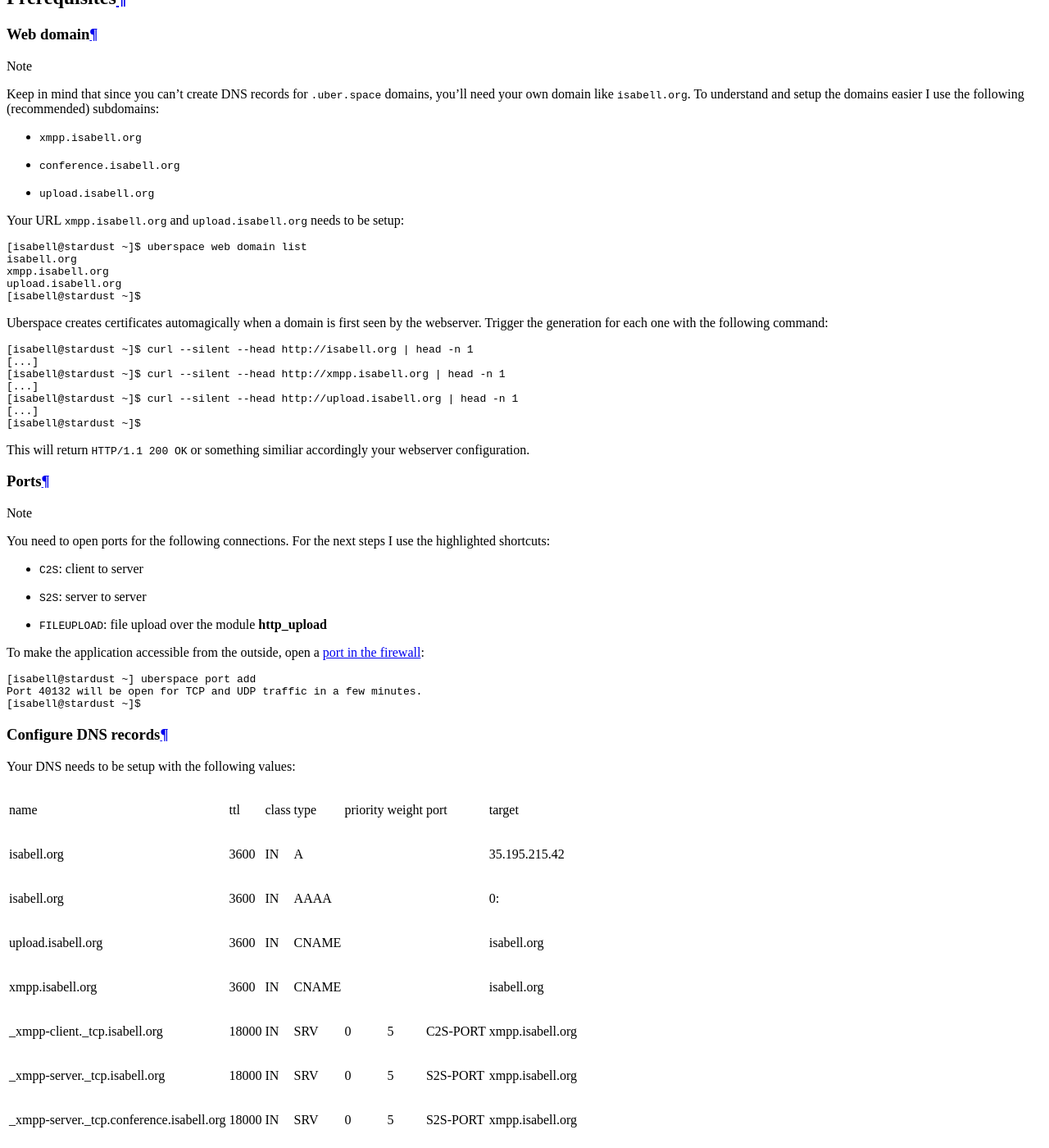
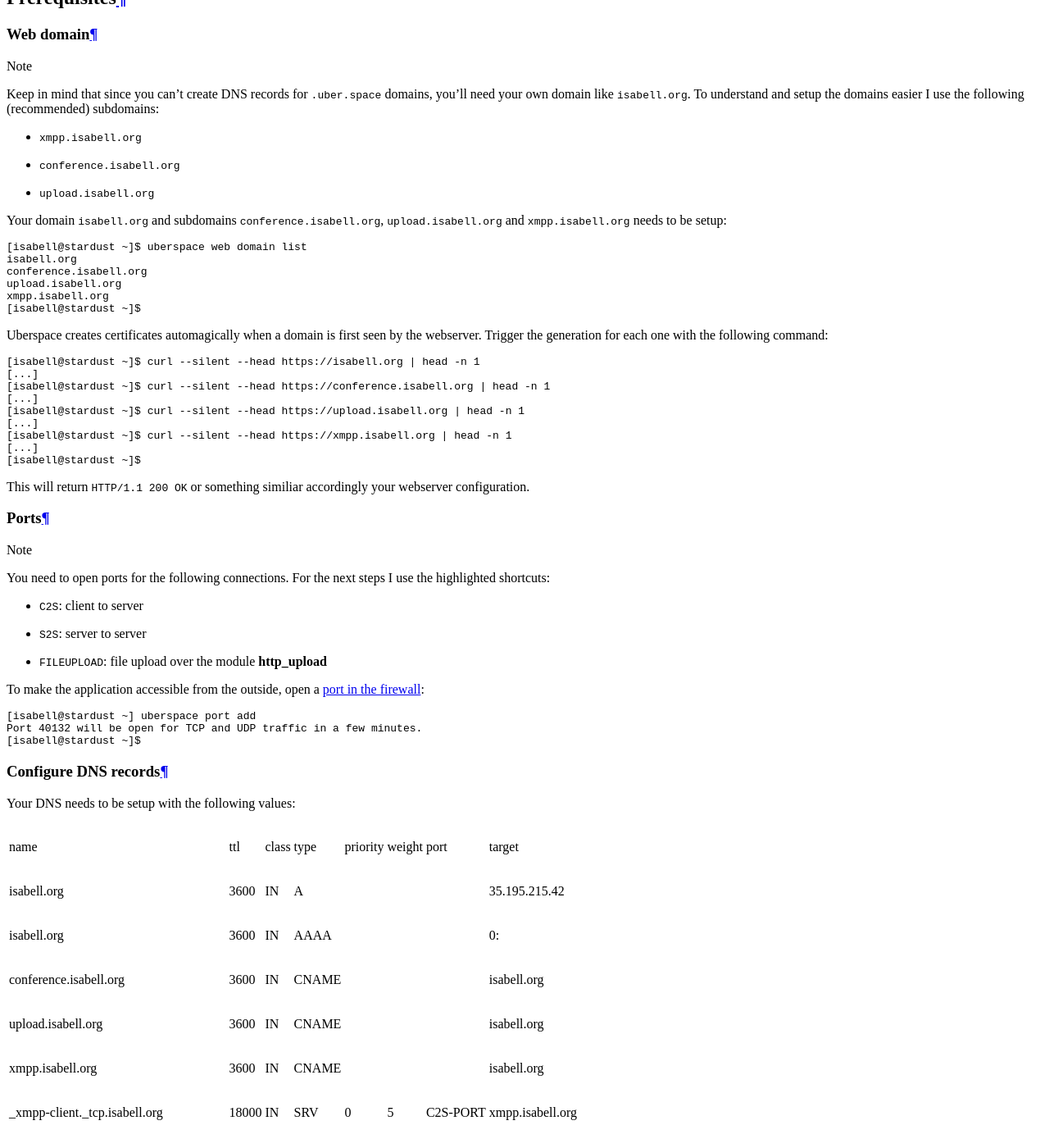
Before and after one commit to Uberspace/lab, a Sphinx documentation site: the page built from source/guide_prosody.rst, in a window 1280 px wide and 1400 px high, scrolled down 4361 px. Shown: the whole window at 82% size. Built offline with Sphinx 7.4.7 and the Read the Docs theme 2.0.0, drawn with Linux system fonts in a browser that asks for light colours.

Commit message:
[prosody] fix muc certificate issue

```diff
--- a/source/guide_prosody.rst
+++ b/source/guide_prosody.rst
@@ -11,9 +11,9 @@
   .. image:: _static/images/prosody.svg
       :align: center
 
-#########
+#######
 Prosody
-#########
+#######
 
 .. tag_list::
 
@@ -50,25 +50,28 @@ Web domain
  * ``conference.isabell.org``
  * ``upload.isabell.org``
 
-Your URL ``xmpp.isabell.org`` and ``upload.isabell.org`` needs to be setup:
+Your domain ``isabell.org`` and subdomains ``conference.isabell.org``, ``upload.isabell.org`` and ``xmpp.isabell.org`` needs to be setup:
 
 ::
 
  [isabell@stardust ~]$ uberspace web domain list
  isabell.org
+ conference.isabell.org
+ upload.isabell.org
  xmpp.isabell.org
- upload.isabell.org
  [isabell@stardust ~]$
 
 Uberspace creates certificates automagically when a domain is first seen by the webserver. Trigger the generation for each one with the following command:
 
 ::
 
- [isabell@stardust ~]$ curl --silent --head http://isabell.org | head -n 1
+ [isabell@stardust ~]$ curl --silent --head https://isabell.org | head -n 1
  [...]
- [isabell@stardust ~]$ curl --silent --head http://xmpp.isabell.org | head -n 1
+ [isabell@stardust ~]$ curl --silent --head https://conference.isabell.org | head -n 1
  [...]
- [isabell@stardust ~]$ curl --silent --head http://upload.isabell.org | head -n 1
+ [isabell@stardust ~]$ curl --silent --head https://upload.isabell.org | head -n 1
+ [...]
+ [isabell@stardust ~]$ curl --silent --head https://xmpp.isabell.org | head -n 1
  [...]
  [isabell@stardust ~]$
 
@@ -90,23 +93,25 @@ Configure DNS records
 
 Your DNS needs to be setup with the following values:
 
-+------------------------------------------+-------+-------+-------+----------+--------+----------+------------------+
-|                   name                   |  ttl  | class |  type | priority | weight |   port   |      target      |
-+------------------------------------------+-------+-------+-------+----------+--------+----------+------------------+
-|                isabell.org               |  3600 |   IN  |   A   |          |        |          |   35.195.215.42  |
-+------------------------------------------+-------+-------+-------+----------+--------+----------+------------------+
-|                isabell.org               |  3600 |   IN  |  AAAA |          |        |          |        0:        |
-+------------------------------------------+-------+-------+-------+----------+--------+----------+------------------+
-|            upload.isabell.org            |  3600 |   IN  | CNAME |          |        |          |    isabell.org   |
-+------------------------------------------+-------+-------+-------+----------+--------+----------+------------------+
-|             xmpp.isabell.org             |  3600 |   IN  | CNAME |          |        |          |    isabell.org   |
-+------------------------------------------+-------+-------+-------+----------+--------+----------+------------------+
-|       _xmpp-client._tcp.isabell.org      | 18000 |   IN  |  SRV  |     0    |    5   | C2S-PORT | xmpp.isabell.org |
-+------------------------------------------+-------+-------+-------+----------+--------+----------+------------------+
-|       _xmpp-server._tcp.isabell.org      | 18000 |   IN  |  SRV  |     0    |    5   | S2S-PORT | xmpp.isabell.org |
-+------------------------------------------+-------+-------+-------+----------+--------+----------+------------------+
-| _xmpp-server._tcp.conference.isabell.org | 18000 |   IN  |  SRV  |     0    |    5   | S2S-PORT | xmpp.isabell.org |
-+------------------------------------------+-------+-------+-------+----------+--------+----------+------------------+
++------------------------------------------+--------+-------+--------+----------+--------+----------+------------------+
+|                    name                  |   ttl  | class |   type | priority | weight |    port  |       target     |
++------------------------------------------+--------+-------+--------+----------+--------+----------+------------------+
+|                 isabell.org              |   3600 |    IN |    A   |          |        |          |    35.195.215.42 |
++------------------------------------------+--------+-------+--------+----------+--------+----------+------------------+
+|                 isabell.org              |   3600 |    IN |   AAAA |          |        |          |         0:       |
++------------------------------------------+--------+-------+--------+----------+--------+----------+------------------+
+|          conference.isabell.org          |   3600 |    IN | CNAME  |          |        |          |     isabell.org  |
++------------------------------------------+--------+-------+--------+----------+--------+----------+------------------+
+|             upload.isabell.org           |   3600 |    IN | CNAME  |          |        |          |     isabell.org  |
++------------------------------------------+--------+-------+--------+----------+--------+----------+------------------+
+|              xmpp.isabell.org            |   3600 |    IN | CNAME  |          |        |          |     isabell.org  |
++------------------------------------------+--------+-------+--------+----------+--------+----------+------------------+
+|        _xmpp-client._tcp.isabell.org     | 18000  |    IN |   SRV  |      0   |     5  | C2S-PORT | xmpp.isabell.org |
++------------------------------------------+--------+-------+--------+----------+--------+----------+------------------+
+|        _xmpp-server._tcp.isabell.org     | 18000  |    IN |   SRV  |      0   |     5  | S2S-PORT | xmpp.isabell.org |
++------------------------------------------+--------+-------+--------+----------+--------+----------+------------------+
+| _xmpp-server._tcp.conference.isabell.org | 18000  |    IN |   SRV  |      0   |     5  | S2S-PORT | xmpp.isabell.org |
++------------------------------------------+--------+-------+--------+----------+--------+----------+------------------+
 
 Configure luarocks
 ------------------
```
